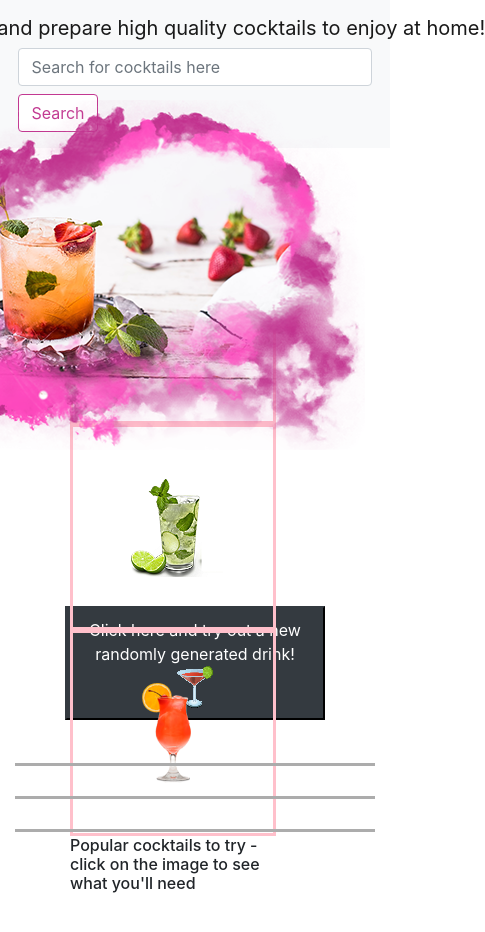
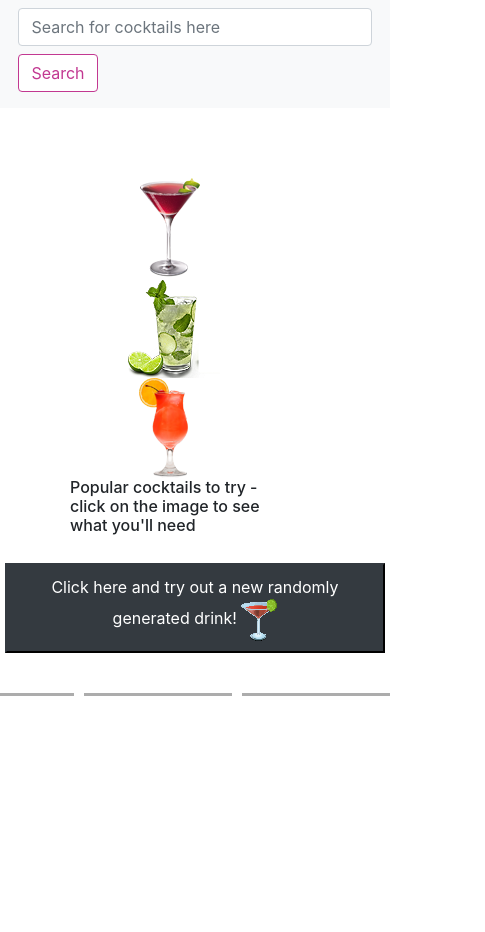
Before and after one commit to Abelyem/MSProject2, a plain HTML site: page index.html in a window 390 px wide. Shown: the whole page, 485 px wide, since content can reach past the window. After the commit the page ends 844 px from the top, so only its background shows below. Drawn offline with nearby package versions, Linux system fonts and the light colour scheme.

Commit message:
Padding previously set to ‘auto’ removed / padding set as 35px on .container class removed / added IDs section1 and section2 - section 1 contains all items within first half of the page, section 2 is random generator button + results

```diff
--- a/assets/css/style.css
+++ b/assets/css/style.css
@@ -15,10 +15,6 @@
     /* background-color: yellow;  */
 }
 
- #no-cocktail-search-entered {
-    /* background-color: coral; */
-}
-
 #no-cocktail-search-entered > h6 {
     text-align: center;
     padding-top: 30px;
@@ -28,21 +24,16 @@
     padding: 5px;
  }
 
-
-
-
 .no-search-text {
     text-decoration: none!important;
     padding-left: 10px;
 }
 
 #cocktail-search-result {
-    /* background-color: lightblue; */
     display: grid;
     grid-template-columns: 0.4fr 2fr;
     height: 150px;
 }
-
 
 .searched-cocktail-image {
     padding: 7px;
@@ -91,16 +82,13 @@ background-color: #c1348f;
 .button {
     display: flex;
     justify-content: center;
-   /* background-color: #ff49be; */
-
 }
 
 /* Button to generate random drink using API info */
 #random-drink-button {
-    width: 260px;
+    width: 450px;
     padding: 10px;
-    margin-top: 8px;
-    margin-bottom: 8px;
+    margin: 5px;
 }
 
 
@@ -110,7 +98,7 @@ background-color: #c1348f;
   display: grid;
   grid-template-columns: 0.5fr 1fr 1fr;
   grid-gap: 10px;
-  padding: 35px auto 25px;
+  padding: 35px 0;
   position: relative;
 }
 
@@ -134,14 +122,21 @@ background-color: #c1348f;
 
 
 
-@media screen and (max-width: 768px) {
+/* @media screen and (max-width: 1190px) {
+.cocktails-to-try {
+    display: block;
+}
 
-.container {
-  display: grid;
-  grid-template-columns: 1fr;
-  grid-gap: 10px;
-  padding-top: 35px;
-  position: relative;
+} */
+
+@media screen and (max-width: 1190px) {
+
+.cocktails-to-try {
+    display: block;
+}
+
+.cocktails-to-try > a {
+    border: none;
 }
 
 }
--- a/index.html
+++ b/index.html
@@ -12,11 +12,11 @@
 <body>
 
 <!-- Header section -->
-<section>
+<section id="section1">
 
 <!-- Nav bar copied from Bootstrap (amendments made (change of colour/positioning)) -->
 <nav class="navbar navbar-light bg-light justify-content-center">
-  <a class="navbar-brand">Search for, and prepare high quality cocktails to enjoy at home!</a>
+  <a class="navbar-brand d-none d-lg-block">Search for, and prepare high quality cocktails to enjoy at home!</a>
   <form class="form-inline">
 
     <input class="form-control mr-sm-2" type="search" placeholder="Search for cocktails here" aria-label="Search"
@@ -50,10 +50,10 @@
 </section>
 
 
-<img src="assets/images/cocktail_header_purple.png" alt="Background cocktail image" class="header-image"/>
+<img src="assets/images/cocktail_header_purple.png" alt="Background cocktail image" class="header-image d-none d-md-block"/>
 
 <!-- Random generated drink information (+button req) all placed within the divs below -->
-<section>
+<section id="section2">
 <div class="button">
 <button class="btn-dark" onclick="randomDrink()" id="random-drink-button">Click here and try out a new randomly generated drink! <img src="assets/images/drink_loader.gif" alt="Loading random cocktail..."/></button>
 </div>
@@ -69,6 +69,7 @@
 </div>
 </section>
 
+<footer> </footer>
 
 <script type="text/javascript" src="js/randomGeneratedCocktail.js"></script>
 <script type="text/javascript" src="js/main.js"></script>
```
Also changed, not shown: 1 other file.
